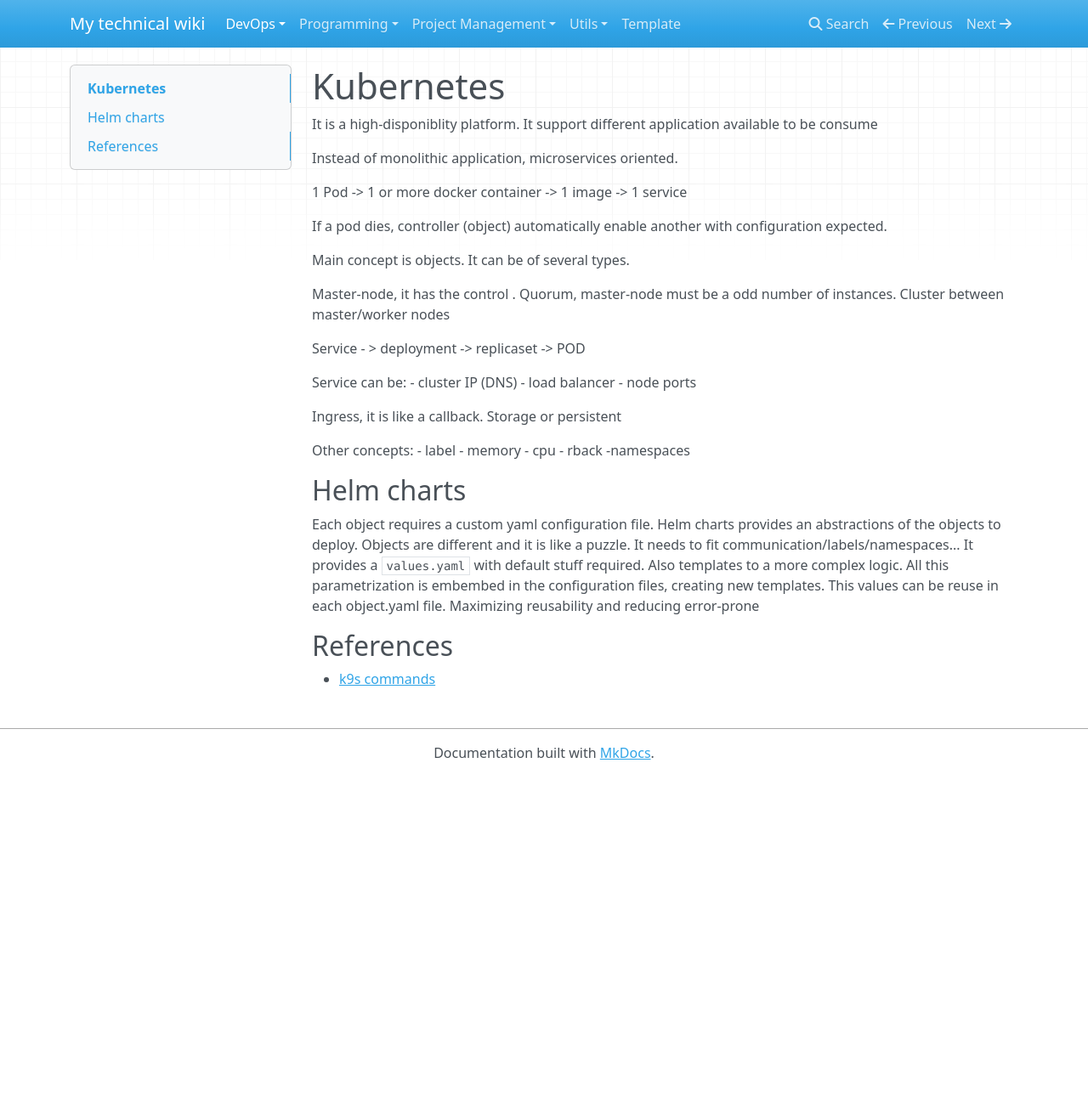
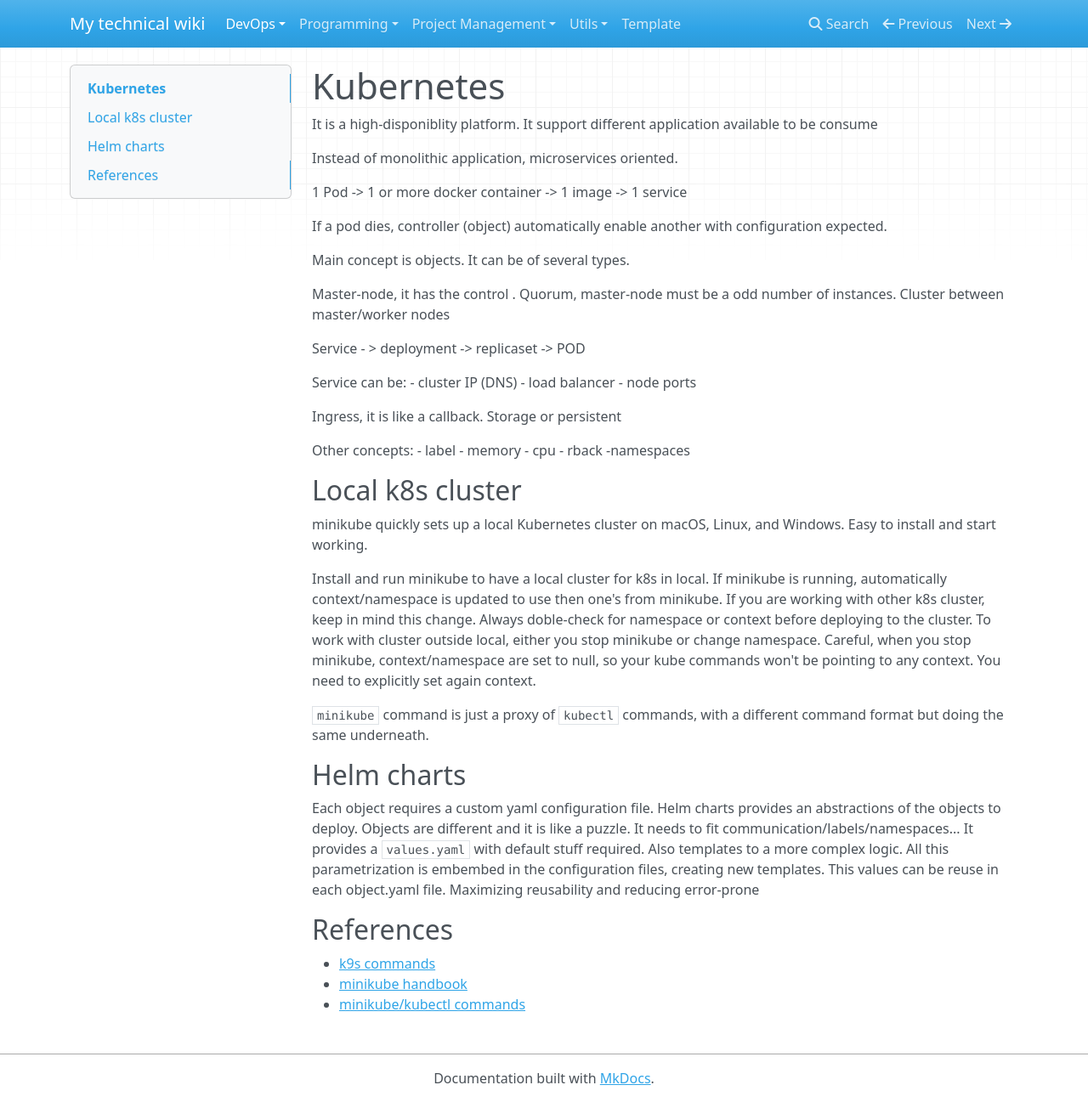
Before and after one commit to McLargo/mkdown-docs, an MkDocs documentation site: the page built from docs/devops/k8s.md, in a window 1280 px wide and 1297 px high. Shown: the whole window at 85% size. Built offline with MkDocs 1.6.1, drawn with Linux system fonts in a browser that asks for light colours; nearby versions of some CDN libraries.

Commit message:
Update gistsi links. Update k8s

```diff
--- a/docs/devops/k8s.md
+++ b/docs/devops/k8s.md
@@ -31,6 +31,14 @@ Other concepts:
 - rback
 -namespaces
 
+## Local k8s cluster
+
+minikube quickly sets up a local Kubernetes cluster on macOS, Linux, and Windows. Easy to install and start working.
+
+Install and run minikube to have a local cluster for k8s in local. If minikube is running, automatically context/namespace is updated to use then one's from minikube. If you are working with other k8s cluster, keep in mind this change. Always doble-check for namespace or context before deploying to the cluster. To work with cluster outside local, either you stop minikube or change namespace. Careful, when you stop minikube, context/namespace are set to null, so your kube commands won't be pointing to any context. You need to explicitly set again context.
+
+`minikube` command is just a proxy of `kubectl` commands, with a different command format but doing the same underneath.
+
 ## Helm charts
 
 Each object requires a custom yaml configuration file.
@@ -43,4 +51,6 @@ This values can be reuse in each object.yaml file. Maximizing reusability and re
 
 ## References
 
-- [k9s commands](https://gist.github.com/McLargo/87380a47a148f6b4c2964db96e876e8e)
+- [k9s commands](https://gist.github.com/McLargo/ae633d1ff481c20c21433074169d283c#file-k9s-md)
+- [minikube handbook](https://minikube.sigs.k8s.io/docs/handbook/)
+- [minikube/kubectl commands](https://gist.github.com/McLargo/ae633d1ff481c20c21433074169d283c#file-minikube-md)
```
Also changed, not shown: docs/index.md (+2 -2 lines), docs/project-management/scrum.md (+4 -1 lines), docs/utils/databases.md (+2 -2 lines).
